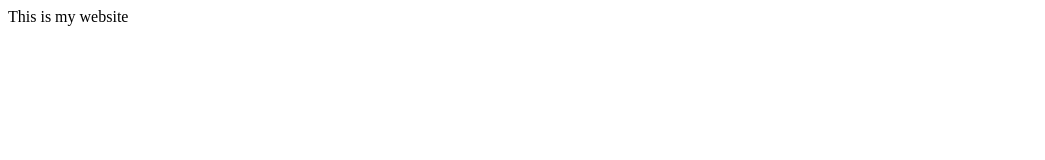
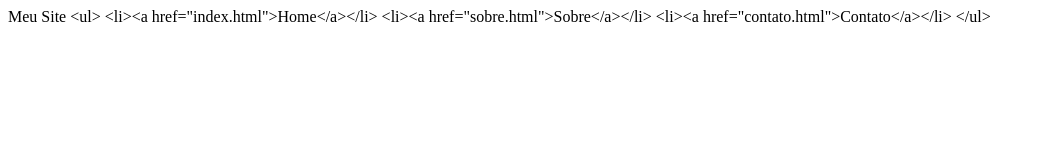
Before and after one commit to douglasnew/site, a plain HTML site: page index.html in a window 1280 px wide. Shown: the whole page, without its empty margins (0-1045 px from the left). Drawn offline with Linux system fonts and the light colour scheme.

Commit message:
Primeiro commit no branch

```diff
--- a/index.html
+++ b/index.html
@@ -5,6 +5,11 @@
 <title> Meu Site </title>
 </head>
 <body>
-This is my website
+Meu Site
+&lt;ul&gt;
+    &lt;li&gt;&lt;a href="index.html"&gt;Home&lt;/a&gt;&lt;/li&gt;
+    &lt;li&gt;&lt;a href="sobre.html"&gt;Sobre&lt;/a&gt;&lt;/li&gt;
+    &lt;li&gt;&lt;a href="contato.html"&gt;Contato&lt;/a&gt;&lt;/li&gt;
+&lt;/ul&gt;
 </body>
 </html>
```
